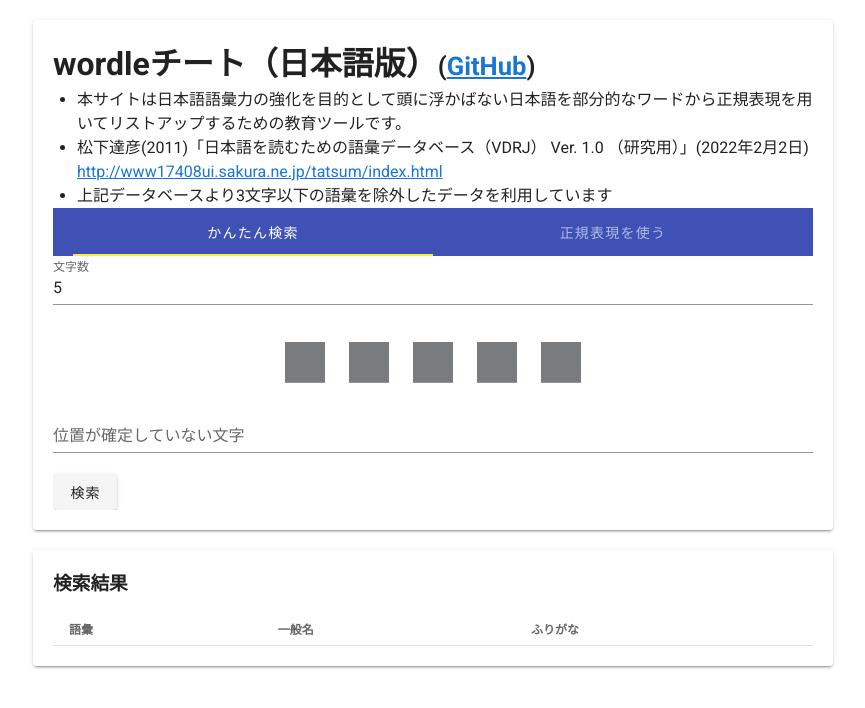
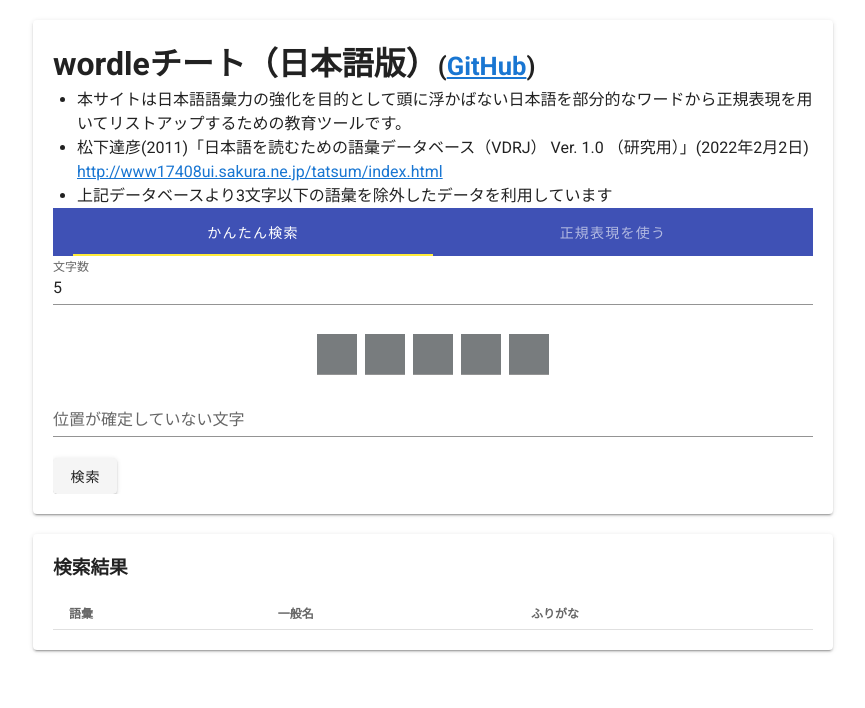
Before and after one commit to kjranyone/easy-csv-aggregator, a Vue app in the folder app/: page / in a window 1280 px wide. Shown: the top 708 px of the page, without its empty margins (207-1072 px from the left). Built offline with nearby package versions, Linux system fonts and the light colour scheme.

Commit message:
Update custom.scss

```diff
--- a/app/src/assets/sass/custom.scss
+++ b/app/src/assets/sass/custom.scss
@@ -5,7 +5,8 @@
 }
 
 .center-input-col {
-  max-width: 64px !important;
+  max-width: 48px !important;
+  padding: 4px!important;
 }
 
 .center-input input {
```
